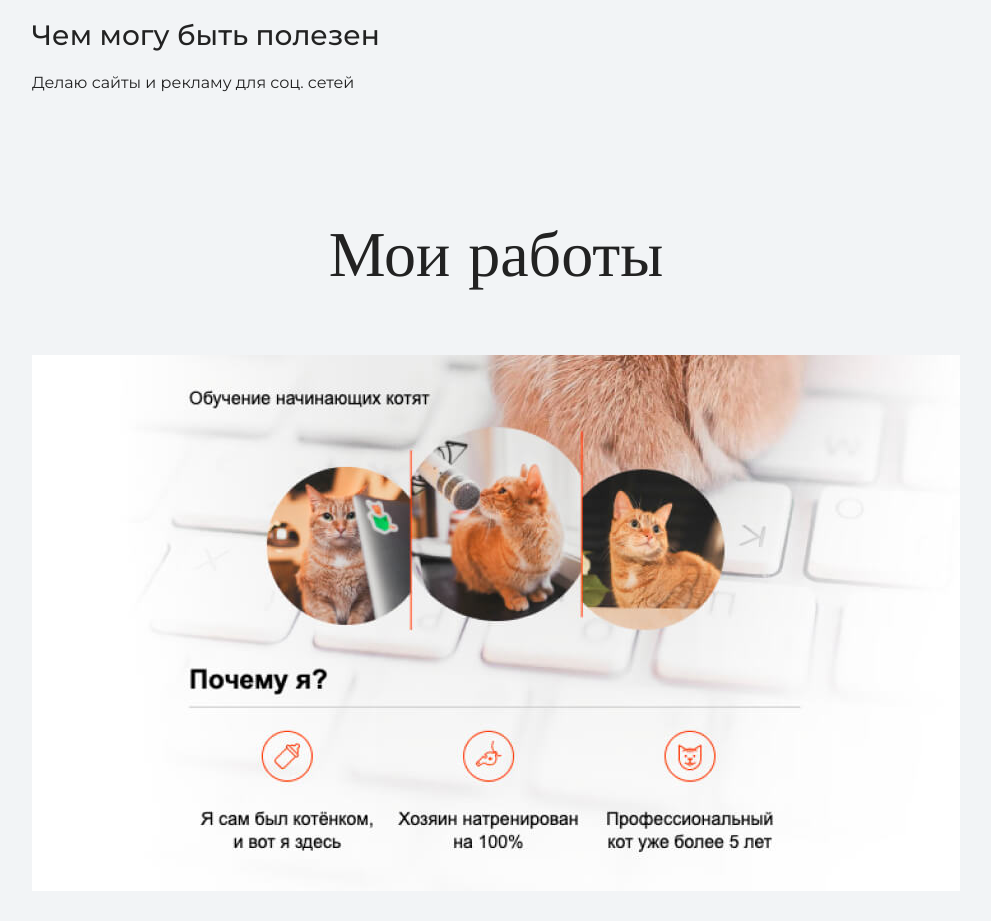
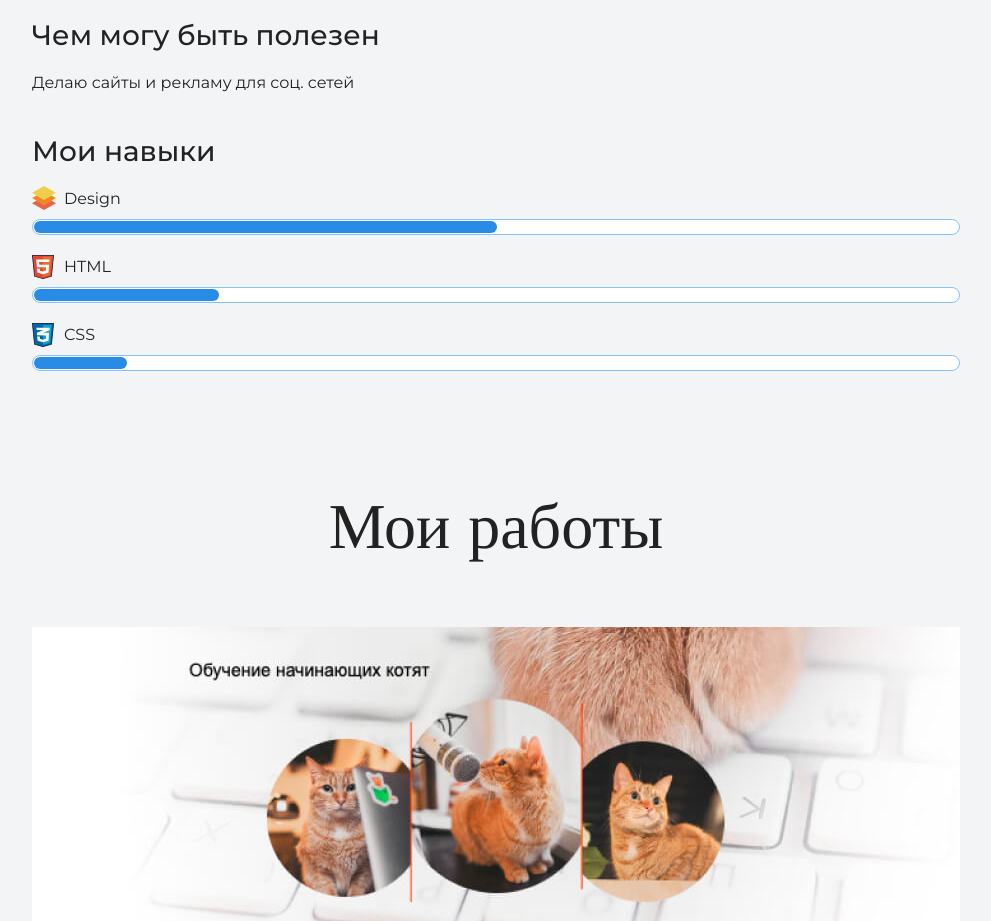
Before and after one commit to arcanum128/studies, a plain HTML site: page index.html in a window 1280 px wide. Shown: the part 1900-2821 px from the top of the page, without its empty margins (144-1135 px from the left). Drawn offline with nearby package versions, Linux system fonts and the light colour scheme.

Commit message:
Апдейт после CSS

```diff
--- a/index.html
+++ b/index.html
@@ -33,6 +33,17 @@
         <p>Мне 21 год, по образованию экономист, по призванию челик</p>
         <h3>Чем могу быть полезен</h3>
         <p>Делаю сайты и рекламу для соц. сетей</p>
+        <div class="skills">
+          <h3>Мои навыки</h3>
+          <dl class="skills-list">
+            <dt class="skill-design">Design</dt>
+            <dd class="level"><div style="width: 50%;">50%</div"></dd>
+            <dt class="skill-html">HTML</dt>
+            <dd class="level"><div style="width: 20%;">20%</div;"></dd>
+            <dt class="skill-css">CSS</dt>
+            <dd class="level"><div style="width: 10%;">10%</div"></dd>
+          </dl>
+        </div>
      </div>
     </section>
 
--- a/style.css
+++ b/style.css
@@ -110,12 +110,18 @@ body {
   background-position: left;
 }
 
+.skills-list .skill-design {
+    background-image: url("img/graphic-design.svg");
+    background-size: 24px;
+    background-position: left 3px;
+}
+
 .skill-html {
-  background-image: url("img/icon-html.svg");
+    background-image: url("img/icon-html.svg");
 }
 
 .skill-css {
-  background-image: url("img/icon-css.svg");
+    background-image: url("img/icon-css.svg");
 }
 
 .level {
```
Also changed, not shown: img/graphic-design.svg (added).
